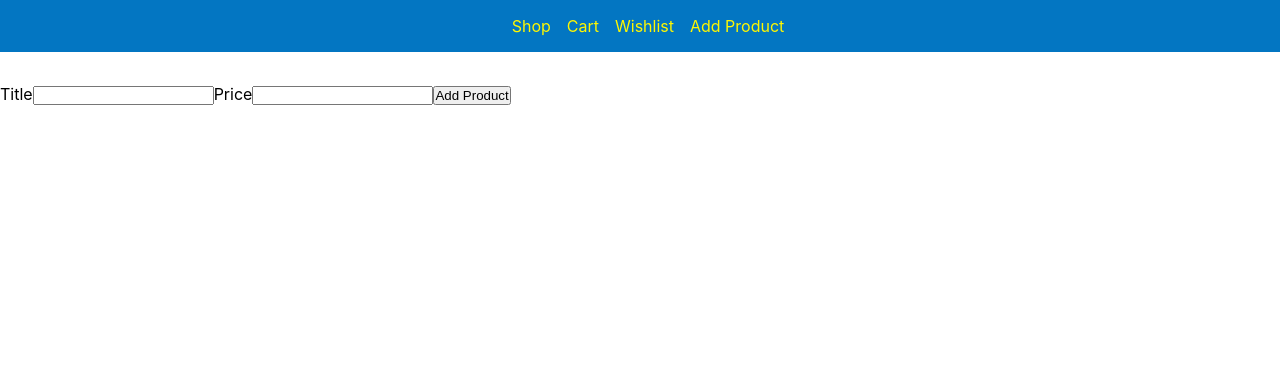
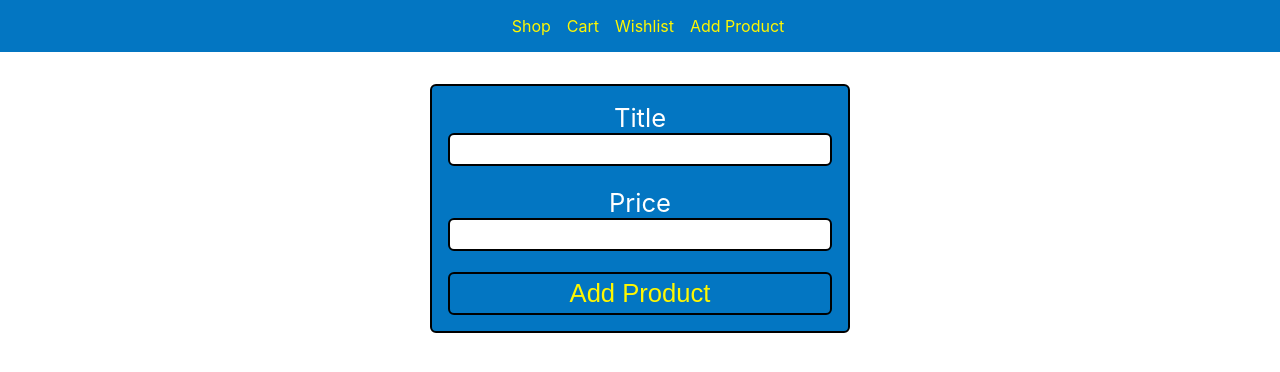
Before and after one commit to PatrickBoynton/simple-shop, a React (Create React App) app in the folder frontend/static/: page /add-product in a window 1280 px wide. Shown: the top 372 px of the page. Built offline with nearby package versions, Linux system fonts and the light colour scheme; the HTML template or start-up script is replaced by a standard one.

Commit message:
Styled the form.

```diff
--- a/frontend/static/src/components/CreateProduct/CreateProduct.css
+++ b/frontend/static/src/components/CreateProduct/CreateProduct.css
@@ -0,0 +1,37 @@
+form {
+    display: flex;
+    flex-direction: column;
+    width: 30%;
+    margin: 0 auto;
+    border: 2px solid #000;
+    background-color: #0376c2;
+    color: #fff;
+    padding: 1rem;
+    font-size: 1.6rem;
+    border-radius: 6px;
+}
+
+label {
+    text-align: center;
+}
+
+input {
+    margin-bottom: 1.3rem;
+    font-size: 1.6rem;
+    border: 2px solid #000;
+    border-radius: 6px;
+}
+
+button {
+    background-color: #0376c2;
+    color: #fff700;
+    border: 2px solid #000;
+    padding: 5px 1rem;
+    cursor: pointer;
+    font-size: 1.6rem;
+    border-radius: 6px;
+}
+
+button:hover {
+    color: #fff;
+}
```
